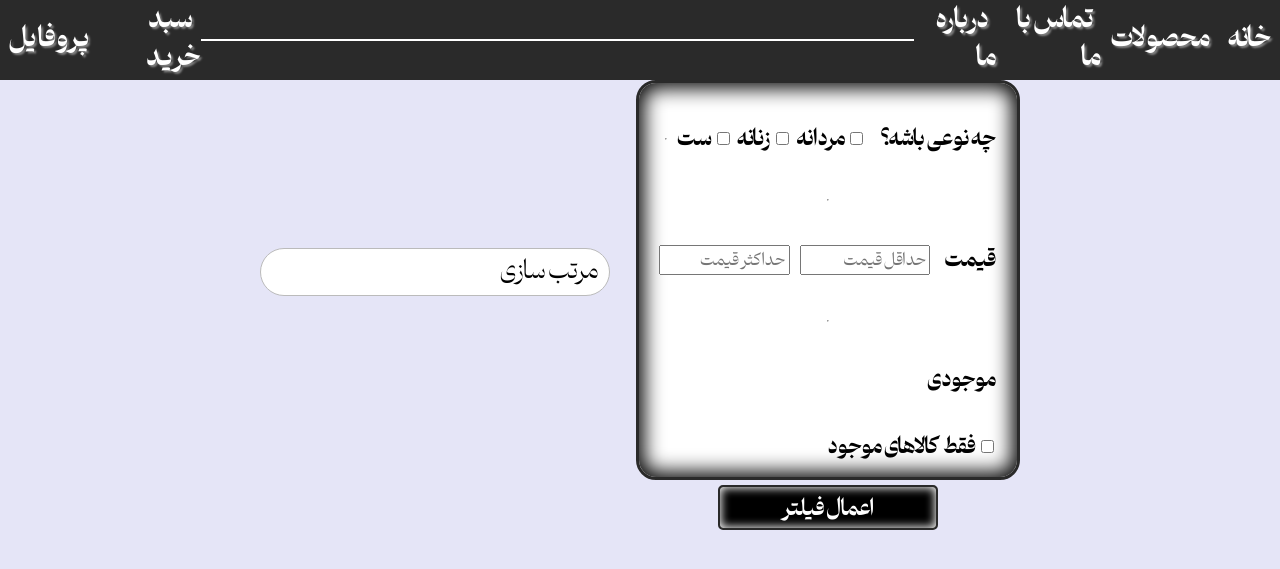
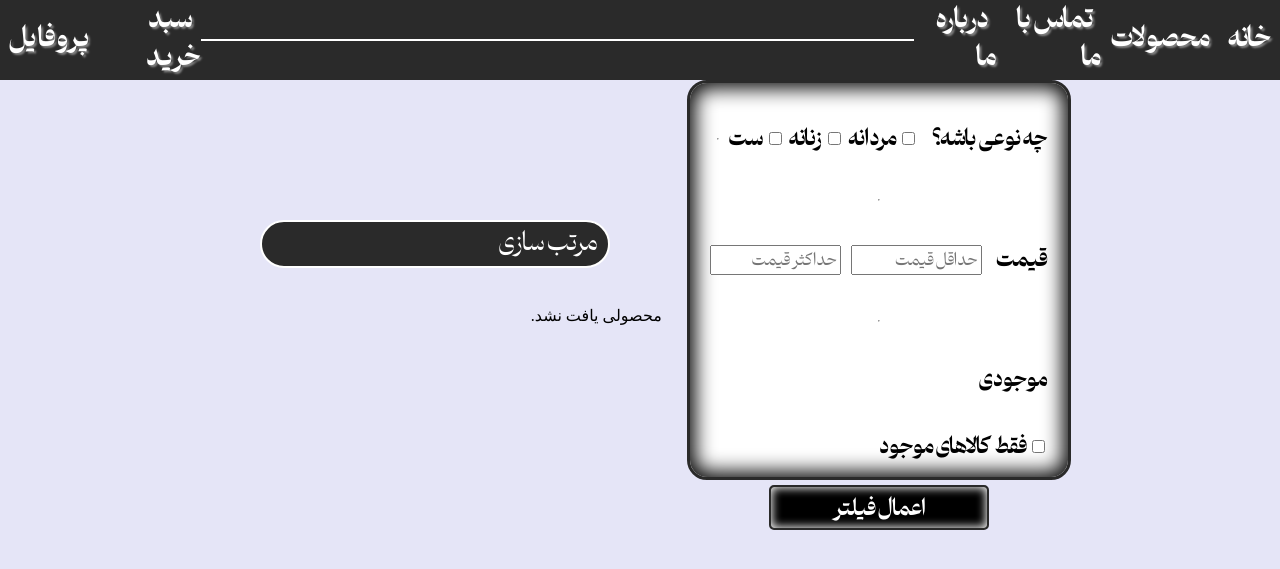
Before and after one commit to Brbodd/splus, a Django app: template splus_project/products/templates/products/product_list.html in a window 1280 px wide. Shown: the top 569 px of the page. Run offline with Django 4.2, Linux system fonts and the light colour scheme; the template is opened without the code that fills it, so the values that code supplies are empty.

Commit message:
Move navigation include to base template

```diff
--- a/splus_project/home/templates/home/home.html
+++ b/splus_project/home/templates/home/home.html
@@ -11,8 +11,6 @@
 {% endblock header_references %}
 
 {% block content %}
-
-    {% include 'includes/navigation.html' %}
 
     <div class='best-selling-section flex-center center-div'>
         <img class='product-img-sample no-background' src="https://www.seikopluswatch.com/wp-content/uploads/2024/08/seikoplus.png">
--- a/splus_project/products/static/products/css/product_list.css
+++ b/splus_project/products/static/products/css/product_list.css
@@ -80,16 +80,17 @@
 
 .sort-list {
     font-family: Doran;
+    font-weight: 500;
     font-size: 1.5rem;
     display: block;
     margin: 20px auto;
     width: clamp(150px, 30vw, 350px);
     height: 3rem;
     padding: 0 10px;
-    border: 1px solid #bbb;
+    border: 2px solid var(--white);
     border-radius: 30px;
-    background-color: var(--white);
-    color: var(--black);
+    background-color: var(--darkgray);
+    color: var(--white);
     cursor: pointer;
     margin-top: 1%;
     appearance: none;
@@ -99,14 +100,14 @@
 
 .sort-list:focus {
     outline: none;
-    border-color: var(--black);
-    box-shadow: 0 0 5px var(--darkgray);
+    border-color: var(--white);
+    box-shadow: 0 0 5px var(--white);
 }
 
 .products {
     display: grid;
-    grid-template-columns: repeat(auto-fit, minmax(280px, 1fr));
-    gap: 25px;
+    grid-template-columns: repeat(3, 1fr);
+    gap: 30px;
 }
 
 @media (max-width:768px){
@@ -131,3 +132,15 @@
     }
 
 }
+
+@media (max-width: 992px) {
+    .products {
+        grid-template-columns: repeat(2, 1fr);
+    }
+}
+
+@media (max-width: 576px) {
+    .products {
+        grid-template-columns: repeat(1, 1fr);
+    }
+}
--- a/splus_project/products/templates/products/product_list.html
+++ b/splus_project/products/templates/products/product_list.html
@@ -3,27 +3,26 @@
 
 {% block header_references %}
     <link rel='stylesheet' href='{% static "products/css/product_list.css" %}'>
+    <link rel='stylesheet' href='{% static "includes/in-stock-product.css" %}'>
+    <link rel='stylesheet' href='{% static "includes/out-stock-product.css" %}'>
 {% endblock header_references %}
 
 {% block content %}
-    {% include 'includes/navigation.html' %}
-
-
     <div class='main-section flex-center'>
         <div class="category">
             <form class="category-form" method="get">
                 <div class='flex-center'>
                     <h3 class='type-title'>چه نوعی باشه؟</h3>
                     <label class='check-box'>
-                        <input type="checkbox" name="brand" value="casio">
+                        <input type="checkbox" name="type" value="men">
                         مردانه
                     </label>
                     <label class='check-box'>
-                        <input type="checkbox" name="brand" value="seiko">
+                        <input type="checkbox" name="type" value="women">
                         زنانه
                     </label>
                     <label class='check-box'>
-                        <input type="checkbox" name="brand" value="citizen">
+                        <input type="checkbox" name="type" value="set">
                         ست
                     </label>
                 <hr>
@@ -68,13 +67,11 @@
             </select>
 
             <div class='products'>
-{% comment %}
                 {% for product in products %}
                     {% include "includes/in-stock-product.html" %}
                 {% empty %}
                     <p>محصولی یافت نشد.</p>
-                {% endfor %} {% endcomment %}
-
+                {% endfor %}
             </div>
         </section>
     </div>
--- a/splus_project/templates/base.html
+++ b/splus_project/templates/base.html
@@ -13,6 +13,7 @@
 </head>
 
 <body dir=rtl>
+    {% include "includes/navigation.html" %}
     {% block content %}{% endblock %}
     {% block footer_references %}{% endblock footer_references %}
 </body>
--- a/splus_project/templates/includes/navigation.html
+++ b/splus_project/templates/includes/navigation.html
@@ -1,6 +1,4 @@
-{% extends "base.html" %}
 {% load static %}
-
 
 {% block header_references %}
 <link rel="stylesheet" href='{% static "includes/navigation.css" %}'>
```
Also changed, not shown: splus_project/products/views.py (+27 -35 lines).
